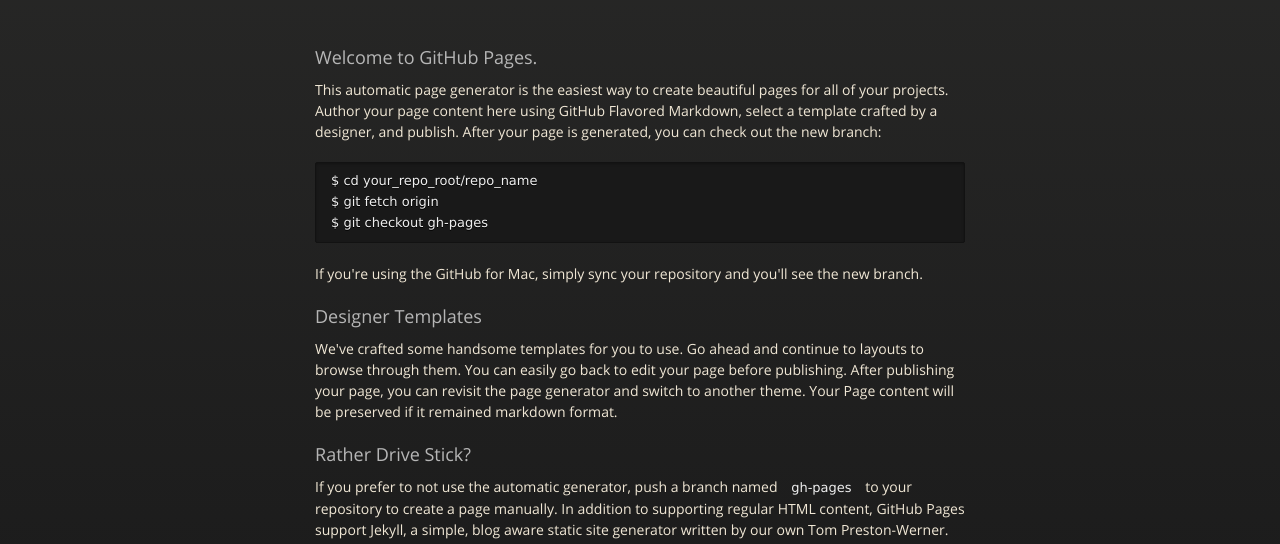
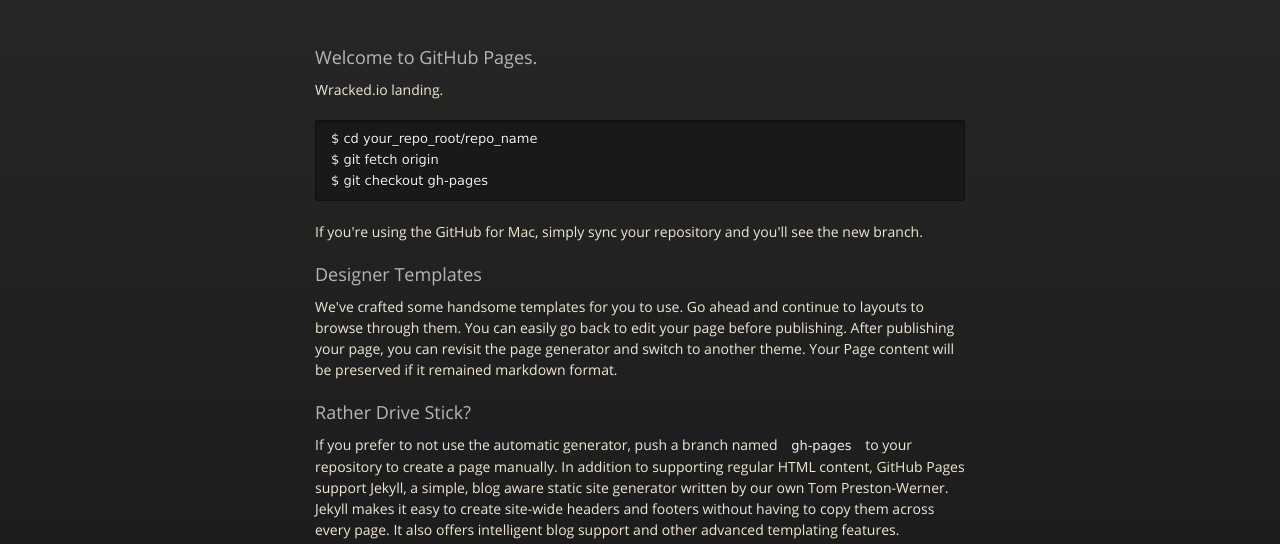
Before and after one commit to drewsousa/wracked.io, a plain HTML site: page index.html in a window 1280 px wide. Shown: the part 226-770 px from the top of the page. Drawn offline with nearby package versions, Linux system fonts and the light colour scheme.

Commit message:
Content only

```diff
--- a/index.html
+++ b/index.html
@@ -41,7 +41,7 @@
         <h3>
 <a id="welcome-to-github-pages" class="anchor" href="#welcome-to-github-pages" aria-hidden="true"><span class="octicon octicon-link"></span></a>Welcome to GitHub Pages.</h3>
 
-<p>This automatic page generator is the easiest way to create beautiful pages for all of your projects. Author your page content here using GitHub Flavored Markdown, select a template crafted by a designer, and publish. After your page is generated, you can check out the new branch:</p>
+<p>Wracked.io landing.</p>
 
 <pre><code>$ cd your_repo_root/repo_name
 $ git fetch origin
```
